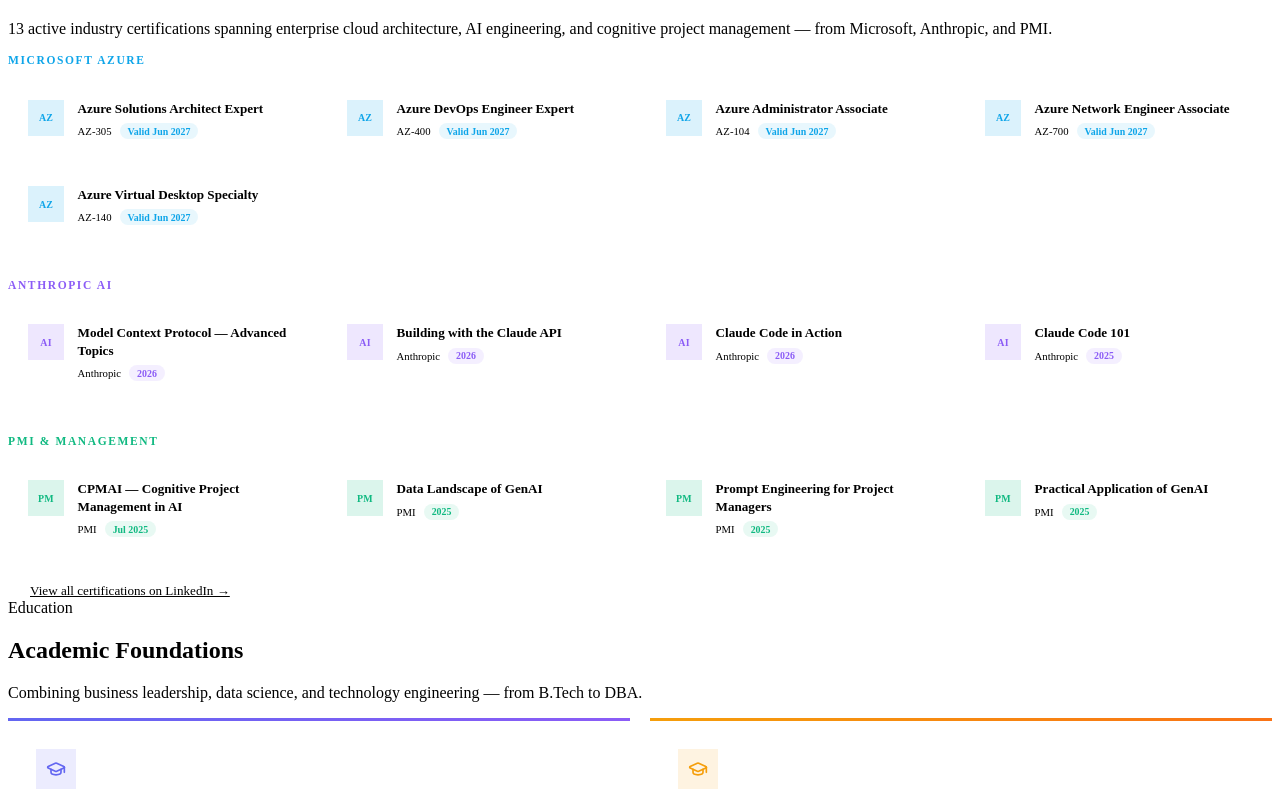
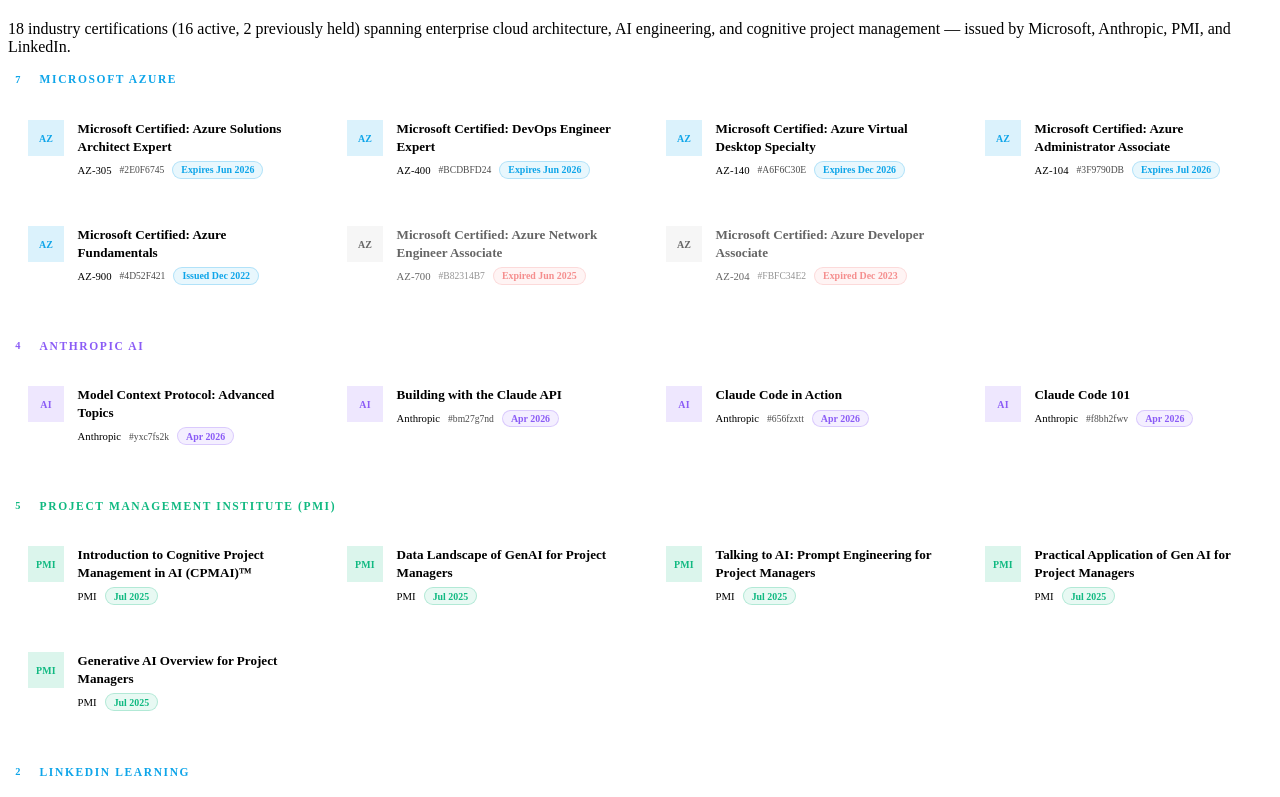
Before and after one commit to pganapathiramkumar-cell/RamVectorWeb, a React (Vite) app: page / in a window 1280 px wide. Shown: the part 7843-8640 px from the top of the page. Built offline with nearby package versions, Linux system fonts and the light colour scheme; the HTML template or start-up script is replaced by a standard one.

Commit message:
feat: full certifications update — 18 certs across 4 providers, no duplicates, expired marked, credential IDs shown

```diff
--- a/src/components/Certifications.jsx
+++ b/src/components/Certifications.jsx
@@ -9,11 +9,13 @@
     bg: 'rgba(14,165,233,0.15)',
     abbr: 'AZ',
     certs: [
-      { name: 'Azure Solutions Architect Expert', code: 'AZ-305', validity: 'Valid Jun 2027', expert: true },
-      { name: 'Azure DevOps Engineer Expert',     code: 'AZ-400', validity: 'Valid Jun 2027', expert: true },
-      { name: 'Azure Administrator Associate',    code: 'AZ-104', validity: 'Valid Jun 2027' },
-      { name: 'Azure Network Engineer Associate', code: 'AZ-700', validity: 'Valid Jun 2027' },
-      { name: 'Azure Virtual Desktop Specialty',  code: 'AZ-140', validity: 'Valid Jun 2027' },
+      { name: 'Microsoft Certified: Azure Solutions Architect Expert', code: 'AZ-305',  validity: 'Expires Jun 2026', credId: '2E0F6745D2329A76' },
+      { name: 'Microsoft Certified: DevOps Engineer Expert',           code: 'AZ-400',  validity: 'Expires Jun 2026', credId: 'BCDBFD24151AFDF2' },
+      { name: 'Microsoft Certified: Azure Virtual Desktop Specialty',  code: 'AZ-140',  validity: 'Expires Dec 2026', credId: 'A6F6C30E6CCF9E4A' },
+      { name: 'Microsoft Certified: Azure Administrator Associate',    code: 'AZ-104',  validity: 'Expires Jul 2026', credId: '3F9790DB166F8EF5' },
+      { name: 'Microsoft Certified: Azure Fundamentals',              code: 'AZ-900',  validity: 'Issued Dec 2022',  credId: '4D52F421641FD5CF' },
+      { name: 'Microsoft Certified: Azure Network Engineer Associate', code: 'AZ-700',  validity: 'Expired Jun 2025', credId: 'B82314B74FC4250D', expired: true },
+      { name: 'Microsoft Certified: Azure Developer Associate',       code: 'AZ-204',  validity: 'Expired Dec 2023', credId: 'FBFC34E2FC22ACA5', expired: true },
     ],
   },
   {
@@ -22,25 +24,40 @@
     bg: 'rgba(139,92,246,0.15)',
     abbr: 'AI',
     certs: [
-      { name: 'Model Context Protocol — Advanced Topics', code: 'Anthropic', validity: '2026' },
-      { name: 'Building with the Claude API',             code: 'Anthropic', validity: '2026' },
-      { name: 'Claude Code in Action',                    code: 'Anthropic', validity: '2026' },
-      { name: 'Claude Code 101',                          code: 'Anthropic', validity: '2025' },
+      { name: 'Model Context Protocol: Advanced Topics', code: 'Anthropic', validity: 'Apr 2026', credId: 'yxc7fs2knagh' },
+      { name: 'Building with the Claude API',            code: 'Anthropic', validity: 'Apr 2026', credId: 'bm27g7nd4qve' },
+      { name: 'Claude Code in Action',                   code: 'Anthropic', validity: 'Apr 2026', credId: '656fzxttd8oj' },
+      { name: 'Claude Code 101',                         code: 'Anthropic', validity: 'Apr 2026', credId: 'f8bh2fwvs342' },
     ],
   },
   {
-    label: 'PMI & Management',
+    label: 'Project Management Institute (PMI)',
     color: '#10b981',
     bg: 'rgba(16,185,129,0.15)',
-    abbr: 'PM',
+    abbr: 'PMI',
     certs: [
-      { name: 'CPMAI — Cognitive Project Management in AI', code: 'PMI', validity: 'Jul 2025' },
-      { name: 'Data Landscape of GenAI',                   code: 'PMI', validity: '2025' },
-      { name: 'Prompt Engineering for Project Managers',   code: 'PMI', validity: '2025' },
-      { name: 'Practical Application of GenAI',            code: 'PMI', validity: '2025' },
+      { name: 'Introduction to Cognitive Project Management in AI (CPMAI)™', code: 'PMI', validity: 'Jul 2025' },
+      { name: 'Data Landscape of GenAI for Project Managers',                code: 'PMI', validity: 'Jul 2025' },
+      { name: 'Talking to AI: Prompt Engineering for Project Managers',      code: 'PMI', validity: 'Jul 2025' },
+      { name: 'Practical Application of Gen AI for Project Managers',        code: 'PMI', validity: 'Jul 2025' },
+      { name: 'Generative AI Overview for Project Managers',                 code: 'PMI', validity: 'Jul 2025' },
+    ],
+  },
+  {
+    label: 'LinkedIn Learning',
+    color: '#0ea5e9',
+    bg: 'rgba(14,165,233,0.12)',
+    abbr: 'LI',
+    certs: [
+      { name: 'LLM Foundations: Vector Databases for Caching and Retrieval Augmented Generation (RAG)', code: 'LinkedIn', validity: 'Apr 2026' },
+      { name: 'Enterprise Architecture Foundations',                                                    code: 'LinkedIn', validity: 'Apr 2026' },
     ],
   },
 ];
+
+const TOTAL   = certGroups.reduce((sum, g) => sum + g.certs.length, 0);
+const ACTIVE  = certGroups.reduce((sum, g) => sum + g.certs.filter(c => !c.expired).length, 0);
+const EXPIRED = TOTAL - ACTIVE;
 
 export default function Certifications() {
   const ref = useScrollAnimation();
@@ -52,8 +69,9 @@
           <span className="section-label">Certifications</span>
           <h2 className="section-title">Credentialed Across <span>AI, Cloud & Architecture</span></h2>
           <p className="section-sub">
-            13 active industry certifications spanning enterprise cloud architecture, AI engineering,
-            and cognitive project management — from Microsoft, Anthropic, and PMI.
+            {TOTAL} industry certifications ({ACTIVE} active, {EXPIRED} previously held) spanning
+            enterprise cloud architecture, AI engineering, and cognitive project management —
+            issued by Microsoft, Anthropic, PMI, and LinkedIn.
           </p>
         </div>
 
@@ -62,13 +80,20 @@
             <div key={group.label} className="fade-up">
               <div className={styles.groupLabel} style={{ color: group.color }}>
                 {group.label}
+                <span className={styles.groupCount}>{group.certs.length}</span>
               </div>
               <div className={styles.certGrid}>
                 {group.certs.map(cert => (
-                  <div key={cert.name} className={styles.certCard}>
+                  <div
+                    key={cert.name}
+                    className={`${styles.certCard} ${cert.expired ? styles.certExpired : ''}`}
+                  >
                     <div
                       className={styles.certIcon}
-                      style={{ background: group.bg, color: group.color }}
+                      style={{
+                        background: cert.expired ? 'rgba(100,100,100,0.1)' : group.bg,
+                        color:      cert.expired ? 'var(--text-muted)'     : group.color,
+                      }}
                     >
                       {group.abbr}
                     </div>
@@ -76,11 +101,20 @@
                       <div className={styles.certName}>{cert.name}</div>
                       <div className={styles.certMeta}>
                         <span className={styles.certCode}>{cert.code}</span>
+                        {cert.credId && (
+                          <span className={styles.certCredId} title={`Credential ID: ${cert.credId}`}>
+                            #{cert.credId.slice(0, 8)}
+                          </span>
+                        )}
                         <span
                           className={styles.certValidity}
-                          style={{
-                            background: `${group.color}18`,
-                            color: group.color,
+                          style={cert.expired ? {
+                            background:  'rgba(239,68,68,0.1)',
+                            color:       '#ef4444',
+                            borderColor: 'rgba(239,68,68,0.25)',
+                          } : {
+                            background:  `${group.color}18`,
+                            color:        group.color,
                             borderColor: `${group.color}40`,
                           }}
                         >
@@ -98,7 +132,7 @@
         <div className={`${styles.viewAll} fade-up`}>
           <CheckCircle size={14} color="var(--accent-indigo)" />
           <a
-            href="https://linkedin.com/in/palaniram/details/certifications"
+            href="https://www.linkedin.com/in/palaniram/details/certifications/"
             target="_blank"
             rel="noopener noreferrer"
           >
--- a/src/styles/Certifications.module.css
+++ b/src/styles/Certifications.module.css
@@ -28,6 +28,18 @@
   background: var(--border-subtle);
 }
 
+.groupCount {
+  font-size: 0.65rem;
+  font-weight: 700;
+  background: var(--bg-elevated);
+  border: 1px solid var(--border-subtle);
+  border-radius: 100px;
+  padding: 0.1rem 0.45rem;
+  color: var(--text-muted);
+  letter-spacing: 0;
+  order: -1;
+}
+
 .certGrid {
   display: grid;
   grid-template-columns: repeat(auto-fill, minmax(290px, 1fr));
@@ -48,6 +60,15 @@
 .certCard:hover {
   border-color: var(--border-accent);
   transform: translateY(-2px);
+}
+
+.certExpired {
+  opacity: 0.6;
+}
+
+.certExpired:hover {
+  opacity: 0.85;
+  border-color: rgba(239,68,68,0.25);
 }
 
 .certIcon {
@@ -93,6 +114,15 @@
   padding: 0.15rem 0.5rem;
   border-radius: 100px;
   white-space: nowrap;
+  border: 1px solid transparent;
+}
+
+.certCredId {
+  font-family: var(--font-mono);
+  font-size: 0.6rem;
+  color: var(--text-muted);
+  opacity: 0.7;
+  white-space: nowrap;
 }
 
 .viewAll {
```
